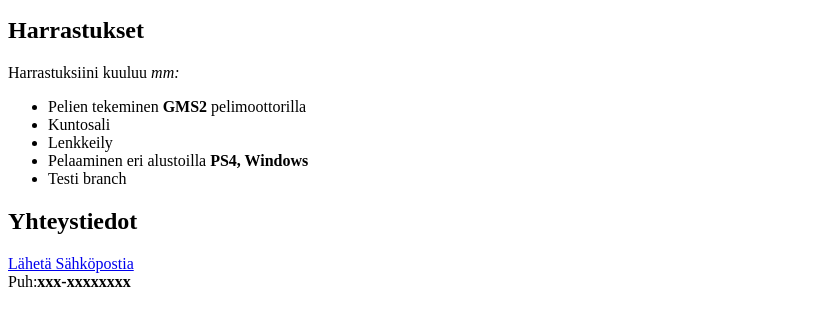
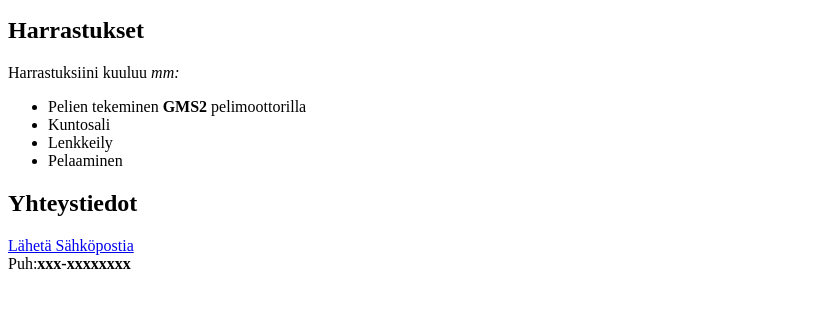
Before and after one commit to Botanisti/botanisti.github.io, a plain HTML site: page index.html in a window 1280 px wide. Shown: the part 119-444 px from the top of the page, without its empty margins (0-840 px from the left). Drawn offline with Linux system fonts and the light colour scheme.

Commit message:
Päivitys
Päivitys

```diff
--- a/index.html
+++ b/index.html
@@ -13,8 +13,7 @@
         <li>Pelien tekeminen <strong>GMS2</strong> pelimoottorilla</li>
         <li>Kuntosali</li>
         <li>Lenkkeily</li>
-        <li>Pelaaminen eri alustoilla <strong>PS4, Windows</strong></li>
-        <li>Testi branch</li>
+        <li>Pelaaminen</li>
     </ul>
 
     <h2><strong>Yhteystiedot</strong></h2>
```
